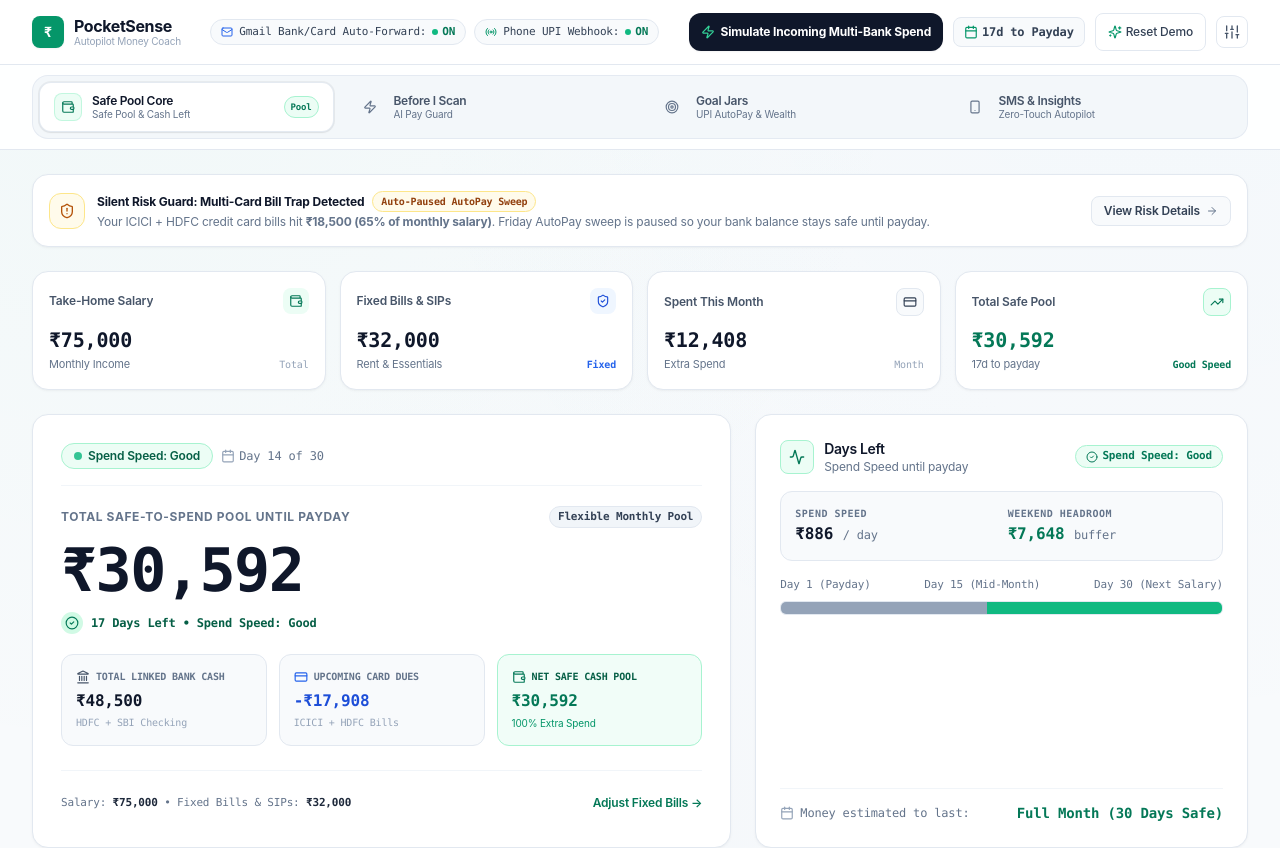
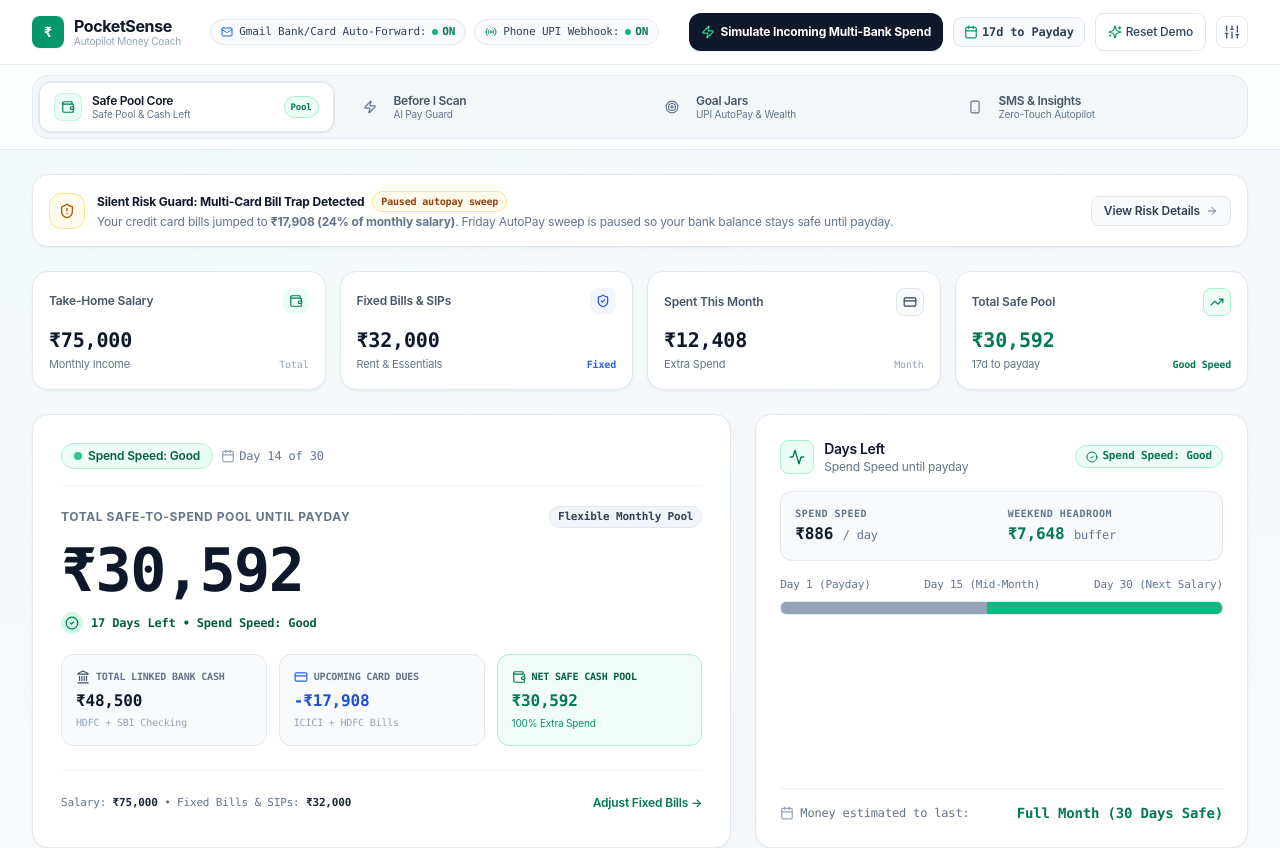
Before and after one commit to GowthamB-09/PocketSense-AI-Arthaton, a Next.js app: page / in a window 1280 px wide. Shown: the top 848 px of the page. Built offline with nearby package versions, Linux system fonts and the light colour scheme.

Commit message:
fix: shorten badge to 'Paused autopay sweep' and sync credit card bill calculation to ₹17,908 (24%)

```diff
--- a/src/app/page.tsx
+++ b/src/app/page.tsx
@@ -67,11 +67,11 @@ function DashboardContent() {
                       Silent Risk Guard: Multi-Card Bill Trap Detected
                     </span>
                     <span className="text-[10px] font-mono px-2 py-0.5 rounded-full bg-amber-50 text-amber-800 border border-amber-200 font-semibold">
-                      Auto-Paused AutoPay Sweep
+                      Paused autopay sweep
                     </span>
                   </div>
                   <p className="text-xs text-slate-500 mt-0.5">
-                    Your ICICI + HDFC credit card bills hit <strong>₹18,500 (65% of monthly salary)</strong>. Friday AutoPay sweep is paused so your bank balance stays safe until payday.
+                    Your credit card bills jumped to <strong>₹17,908 (24% of monthly salary)</strong>. Friday AutoPay sweep is paused so your bank balance stays safe until payday.
                   </p>
                 </div>
               </div>
```
